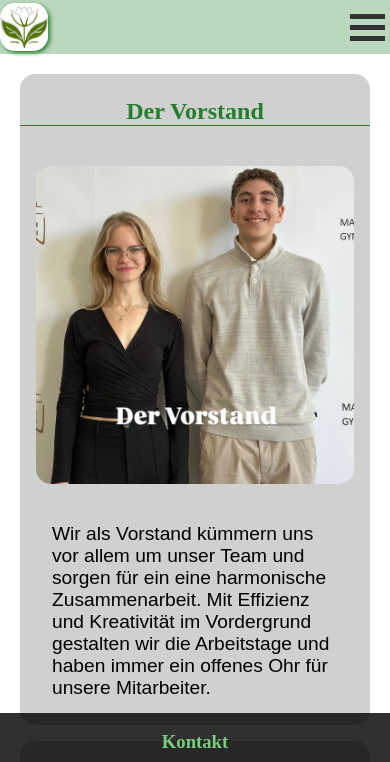
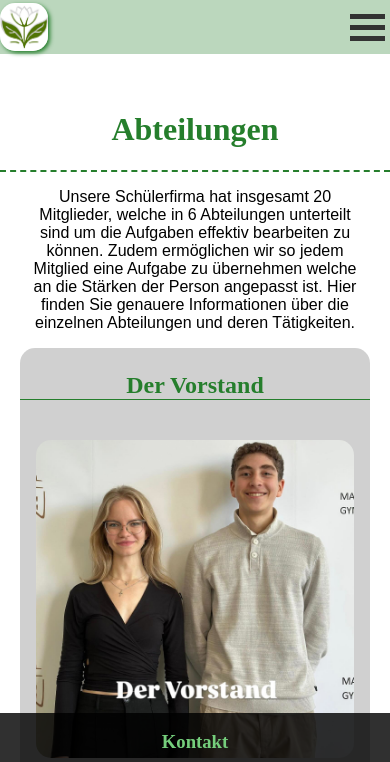
Before and after one commit to Lululei123/wiederbluehen, a plain HTML site: page pages/departments.html in a window 390 px wide. Shown: the top 762 px of the page. Drawn offline with Linux system fonts and the light colour scheme; a web font is replaced by a local one.

Commit message:
💄 ✨ add intro & improve styling

```diff
--- a/pages/departments.html
+++ b/pages/departments.html
@@ -1,5 +1,5 @@
 <!DOCTYPE html>
-<html lang="en">
+<html lang="de">
 <head>
     <meta charset="UTF-8">
     <meta name="viewport" content="width=device-width, initial-scale=1.0">
@@ -35,6 +35,14 @@
         </div>
     </nav>
     <main class="row">
+        <div class="col-12 col-s-12 headlineContainer"><h1>Abteilungen</h1></div>
+        <div class="col-12 col-s-12">
+            <p id="intro">
+                Unsere Schülerfirma hat insgesamt 20 Mitglieder, welche in 6 Abteilungen unterteilt sind um die Aufgaben effektiv bearbeiten zu können.
+                Zudem ermöglichen wir so jedem Mitglied eine Aufgabe zu übernehmen welche an die Stärken der Person angepasst ist.
+                Hier finden Sie genauere Informationen über die einzelnen Abteilungen und deren Tätigkeiten.
+            </p>
+        </div>
         <div class="col-12 col-s-12 entry">
             <div class="col-12 col-s-12 "><h3>Der Vorstand</h3></div>
             <div class="col-4 col-s-6"><img src="/res/img/departments/leader.jpg" alt="Ein Foto des Design-Teams."></div>
--- a/res/style/global/setup.css
+++ b/res/style/global/setup.css
@@ -48,6 +48,12 @@ a {
 
 * {
     box-sizing: border-box;
+}
+
+#intro {
+    text-align: center;
+    margin: 0 20%;
+    margin-top: 1rem;
 }
 
 .row::after {
@@ -106,6 +112,12 @@ a {
 }
 
 @media (max-width: 768px) {
+    #intro {
+        text-align: center;
+        margin: 0 10%;
+        margin-top: 1rem;
+    }
+
     .col-s-1 {
         width: 8.33%;
         float: left;
@@ -157,6 +169,12 @@ a {
 }
 
 @media (max-width: 525px) {
+    #intro {
+        text-align: center;
+        margin: 0 6%;
+        margin-top: 1rem;
+    }
+
     .col-1, .col-2, .col-3, .col-4, .col-5, .col-6, .col-7, .col-8, .col-9, .col-10, .col-11, .col-12 {
         width: 100%;
         float: left;
--- a/res/style/pages/departments.css
+++ b/res/style/pages/departments.css
@@ -1,3 +1,9 @@
+.headlineContainer{
+    text-align: center;
+    margin-top: 2rem;
+    border-bottom: dashed 2px var(--accent-color);
+}
+
 .entry{
     padding-left: 1rem;
     background-color: #0000002f;
```
Also changed, not shown: index.html (+8 -3 lines).
